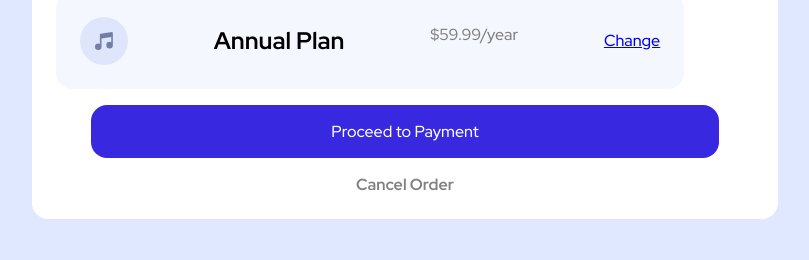
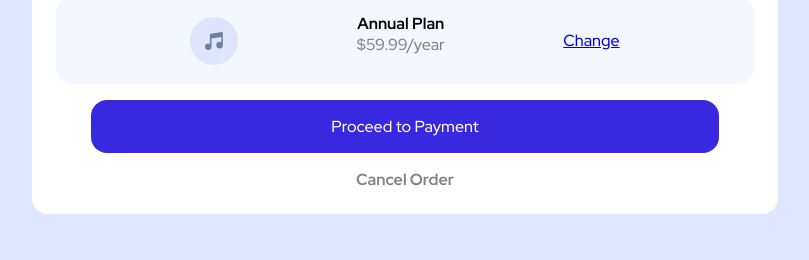
Before and after one commit to smile1441/orderchallenge, a plain HTML site: page index.html in a window 1280 px wide. Shown: the part 540-800 px from the top of the page, without its empty margins (235-1044 px from the left). Drawn offline with Linux system fonts and the light colour scheme.

Commit message:
Updated UI for prices

```diff
--- a/index.html
+++ b/index.html
@@ -16,11 +16,14 @@
             <div class="content">
 
                 <h1>Order Summary</h1>
-            <p>You can now listen to millions of songs, audiobooks, and podcasts on any device anywhere you like!</p>
+                <p>You can now listen to millions of songs, audiobooks, and podcasts on any device anywhere you like!
+                </p>
                 <div class="plans">
-                <img src="images/icon-music.svg" alt="">
+                    <img src="images/icon-music.svg" alt="" class="icon">
+                    <div class="price">
                         <h2>Annual Plan</h2>
                         <p>$59.99/year</p>
+                    </div>
                     <a href="#">Change</a>
                 </div>
 
--- a/main.css
+++ b/main.css
@@ -52,7 +52,8 @@ main {
     min-width: 20em;
     background-color: white;
     border-radius: 1em;
-    text-align: center;
+
+
 
 
 
@@ -71,6 +72,9 @@ main {
 }
 .content {
     padding: 1.5em;
+    display: block;
+    align-items: center;
+    text-align: center;
 }
 h1 , p {
     padding-bottom: .8em;
@@ -87,16 +91,30 @@ p {
 .plans {
     display: flex;
 
-    max-width: 90%;
+
+    max-width: 100%;
 
     background-color: var(--Verypale);
     border-radius: 1em;
-    justify-content: center;
-    align-items: center;
-    padding: 1.5em;
-    justify-content: space-between;
 
 
+    align-items: center;
+    padding: 1em;
+    justify-content: space-evenly;
+
+
+
+
+
+
+}
+
+.icon {
+    max-width: 15%;
+}
+
+h2 {
+    font-size: 1rem;
 }
 
 button {
@@ -119,7 +137,7 @@ button:hover {
     text-decoration: none;
     display: block;
     margin-top: 1em;
-    width: ;
+
 
     color: gray;
     font-weight: 700;
```
Lines whose indentation alone changed are shown as unchanged.
